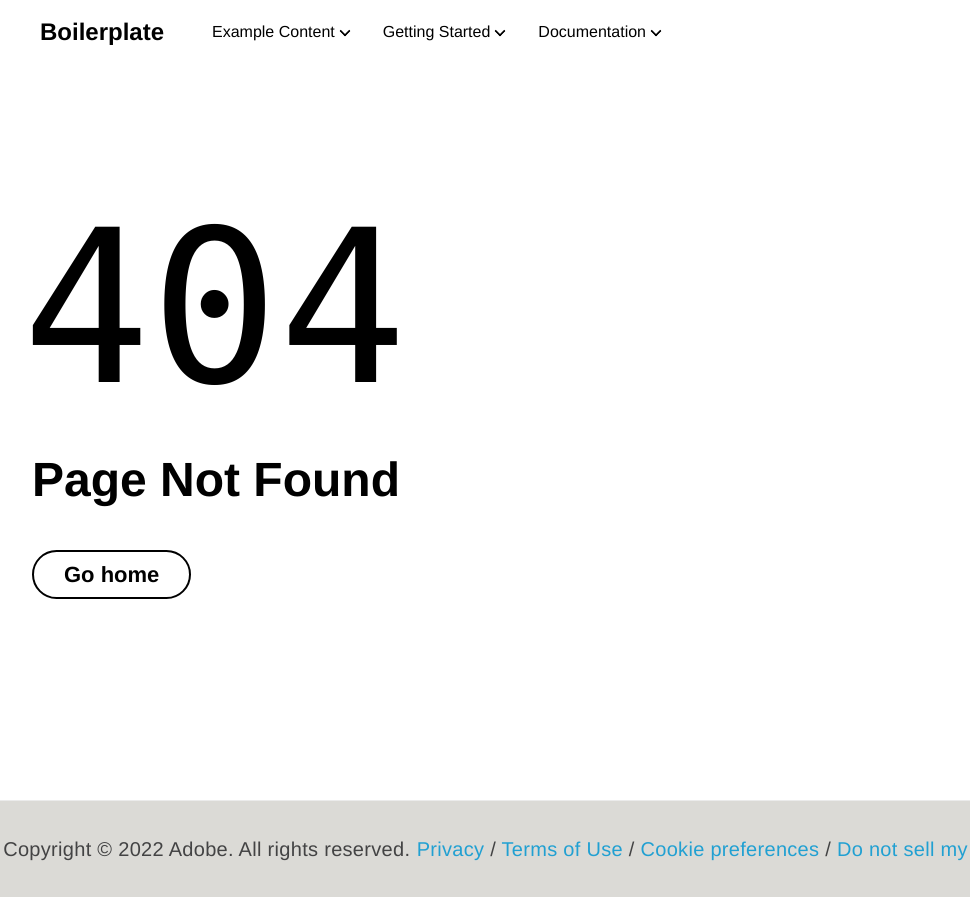
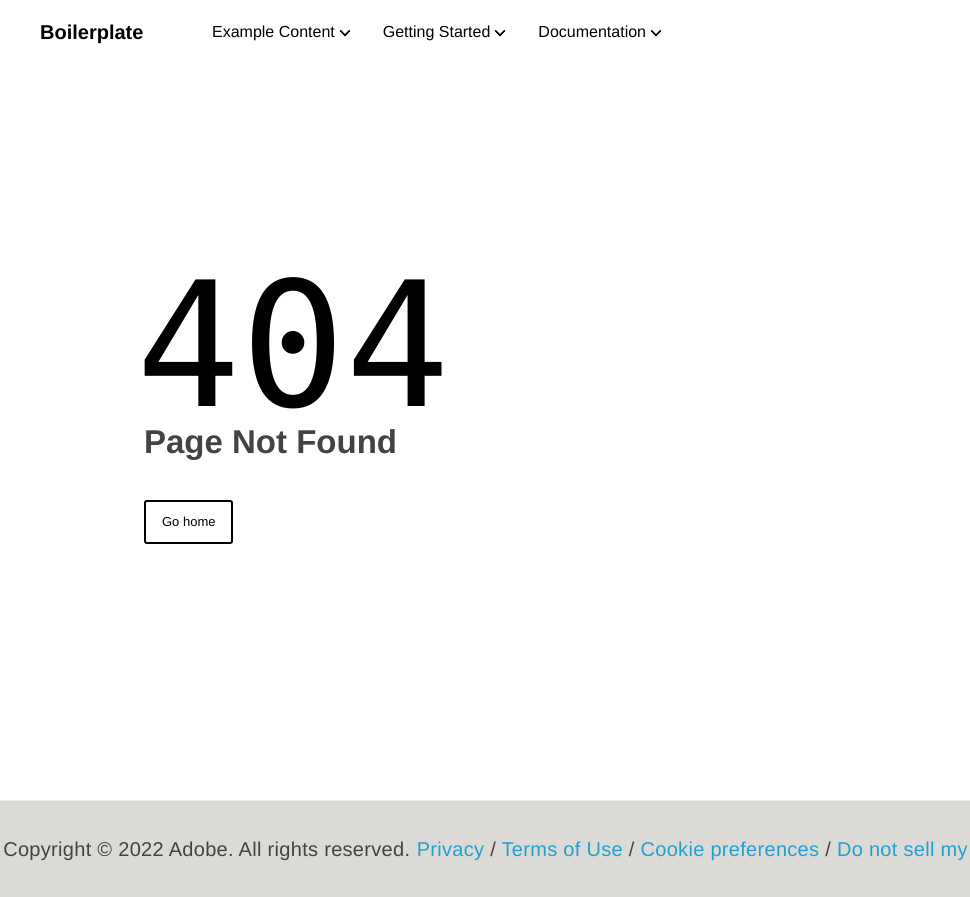
Before and after one commit to hlxsites/basf-retailfirst, a website with bundled scripts: page 404.html in a window 1280 px wide. Shown: the full height of the page, 0-970 px from the left. Built offline with nearby package versions, Linux system fonts and the light colour scheme; files whose address does not match are found by name.

Commit message:
feat: basic typo and styling adjustments

```diff
--- a/styles/styles.css
+++ b/styles/styles.css
@@ -12,13 +12,16 @@
 
  :root {
   /* colors */
-  --link-color: #035fe6;
-  --link-hover-color: #136ff6;
+  --link-color: #21a0d2;
+  --link-hover-color: #24beed;
   --background-color: #fff;
+  --button-color: #fff;
+  --button-background-color: var(--link-color);
   --footer-color: #9e9e9e;
   --footer-background-color: #434344;
+  --heading-color: #434344;
+  --highlight-background-color: #ccc;
   --overlay-background-color: #eee;
-  --highlight-background-color: #ccc;
   --text-color: #000;
 
   /* fonts */
@@ -65,20 +68,16 @@ header {
 
 h1, h2, h3,
 h4, h5, h6 {
+  color: var(--heading-color);
   font-family: var(--heading-font-family);
   font-weight: 600;
   line-height: 1.25;
-  margin-top: 1em;
+  margin-top: -3px;
   margin-bottom: .5em;
   scroll-margin: calc(var(--nav-height) + 1em);
 }
 
-h1 { font-size: var(--heading-font-size-xxl) }
-h2 { font-size: var(--heading-font-size-xl) }
-h3 { font-size: var(--heading-font-size-l) }
-h4 { font-size: var(--heading-font-size-m) }
-h5 { font-size: var(--heading-font-size-s) }
-h6 { font-size: var(--heading-font-size-xs) }
+h1 { font-size: var(--heading-font-size-xl) }
 
 p, dl, ol, ul, pre, blockquote {
   margin-top: 1em;
@@ -91,7 +90,6 @@ a:any-link {
 }
 
 a:hover {
-  text-decoration: underline;
   color: var(--link-hover-color);
 }
 
@@ -115,23 +113,25 @@ a.button:any-link, button {
   display: inline-block;
   box-sizing: border-box;
   text-decoration: none;
-  border: 2px solid transparent;
-  padding: 5px 30px;
+  border: none;
+  padding: 12px 16px;
   text-align: center;
+  font-size: 13px;
   font-style: normal;
-  font-weight: 600;
+  font-weight: 400;
   cursor: pointer;
-  color: var(--background-color);
-  background-color: var(--link-color);
+  color: var(--button-color);
+  background-color: var(--button-background-color);
+  border-radius: 3px;
   margin: 16px 0;
   white-space: nowrap;
   overflow: hidden;
   text-overflow: ellipsis;
-  border-radius: 30px;
+  line-height: 1.2em;
 }
 
 a.button:hover, a.button:focus, button:hover, button:focus  {
-  background-color: var(--link-hover-color);
+  opacity: .9;
   cursor: pointer;
 }
 
@@ -166,7 +166,7 @@ main input:hover {
 }
 
 main .section {
-  padding: 64px 16px;
+  padding: 50px;
 }
 
 main .section:nth-of-type(2n) {
@@ -213,23 +213,17 @@ main img {
 
 @media (min-width: 600px) {
   main .section {
-    padding: 64px 32px;
+    padding: 50px 32px;
   }
 }
 
-@media (min-width: 900px) {
-  :root {
-    --heading-font-size-xxl: 60px;
-    --heading-font-size-xl: 48px;
-    --heading-font-size-l: 36px;
-    --heading-font-size-m: 30px;
-    --heading-font-size-s: 24px;
-    --heading-font-size-xs: 22px;
-  }
+@media (min-width: 1024px) {
 
   .section > div {
     max-width: 1200px;
     margin: auto;
+    padding-left: 112px;
+    padding-right: 112px;
   }
 }
 
```
